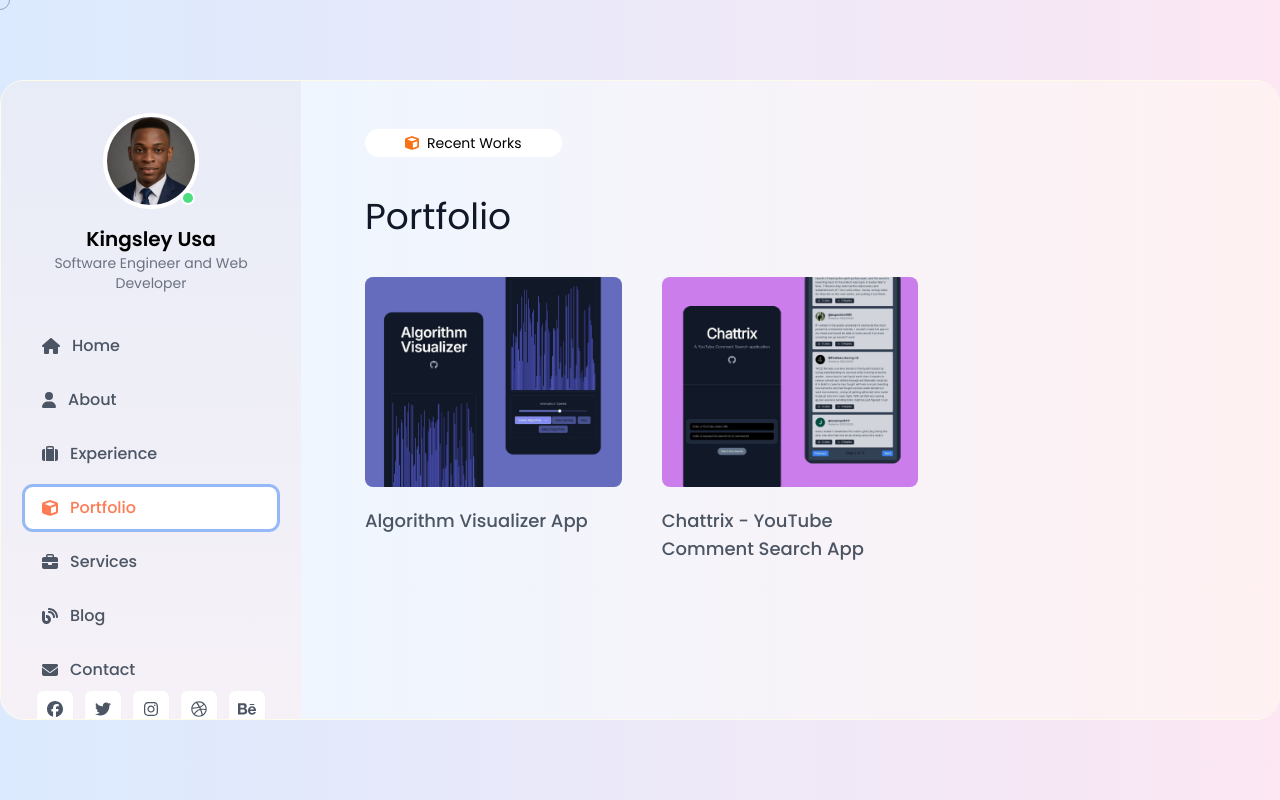
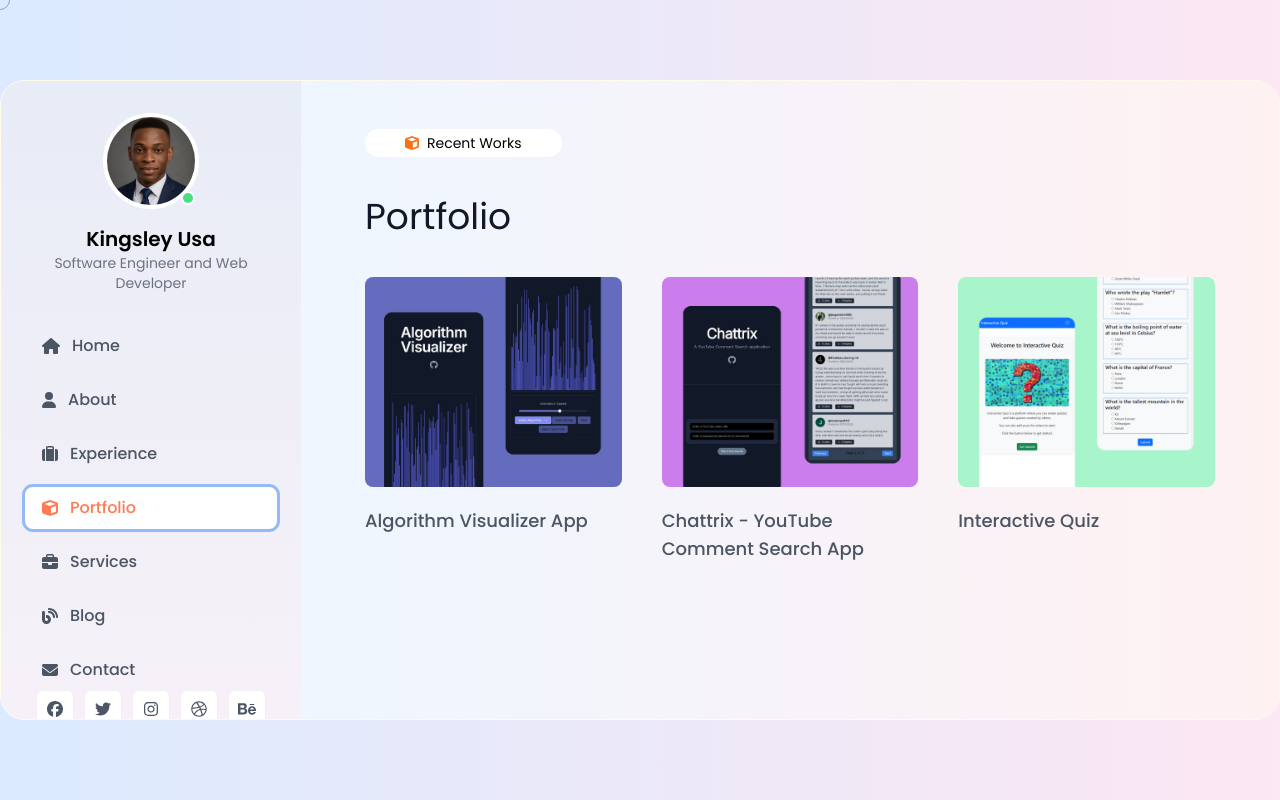
Before and after one commit to TheKingsident/kingsley-portfolio, a React (Vite) app: page / in a window 1280 px wide. Both pictures are taken after a click on the button "Portfolio". Built offline with nearby package versions, Linux system fonts and the light colour scheme.

Commit message:
Implement code changes to enhance functionality and improve performance

```diff
--- a/src/pages/Portfolio.tsx
+++ b/src/pages/Portfolio.tsx
@@ -35,6 +35,17 @@ const Portfolio = () => {
             </h2>
           </div>
 
+          <div>
+            <div className="w-{490px} rounded-lg overflow-clip">
+              <img src="src/assets/IQ.png" alt="Chattrix"
+              className="w-full transition-transform duration-300 ease-in-out hover:rotate-3 hover:scale-105" />
+
+            </div>
+            <h2 className="text-lg text-gray-600 font-medium mt-5">
+              Interactive Quiz
+            </h2>
+          </div>
+
         </div>
 
       </div>
```
Also changed, not shown: src/assets/IQ.png (added).
